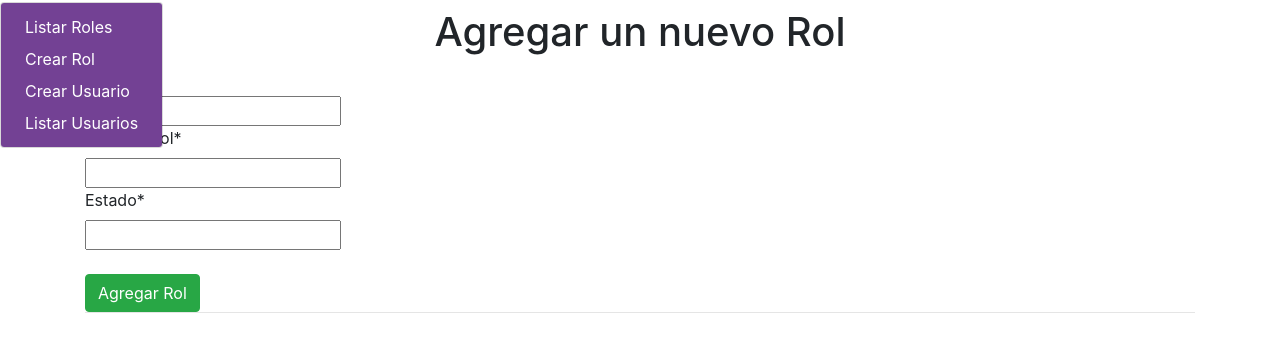
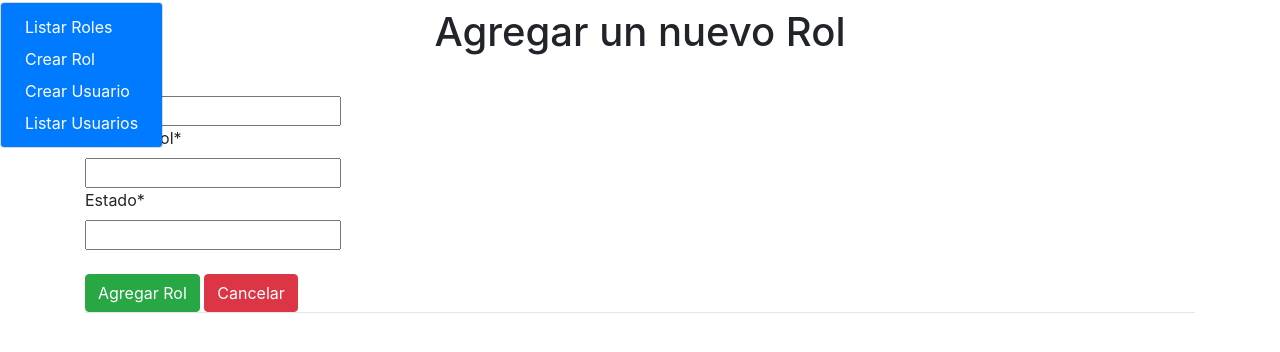
Before and after one commit to luzcyberland/GestVet, a Django app: page /crear_rol/ in a window 1280 px wide, after a click on "Modulo Administrador". Shown: the part 83-435 px from the top of the page. Run offline with Django 3.2, Linux system fonts and the light colour scheme; the visitor is signed in with stand-in values (Sample User, id 1); some libraries are stand-ins or nearby versions.

Commit message:
ajustes de front

```diff
--- a/config/settings.py
+++ b/config/settings.py
@@ -119,7 +119,9 @@ AUTH_PASSWORD_VALIDATORS = [
 # Internationalization
 # https://docs.djangoproject.com/en/3.2/topics/i18n/
 
-LANGUAGE_CODE = 'en-us'
+LANGUAGE_CODE = 'es-PY'
+
+#TIME_ZONE = 'America/Asuncion
 
 TIME_ZONE = 'UTC'
 
--- a/templates/base.html
+++ b/templates/base.html
@@ -1,3 +1,4 @@
+{% load static %}
 <!DOCTYPE html>
 <html lang="en">
 <head>
@@ -9,21 +10,21 @@
     <span class="d-flex justify-content-start" style="background-color: rgb(227,242,253);">
         <h6 style="color: gray;"> Bienvenido, {{ user.first_name}} {{user.last_name}} </h3>
      </span>
-
+    <link rel="shortcut icon" type="image/jpg" href="{% static 'img/Gestvet.png' %}"/>
     <title>{% block title %}{% endblock %}</title>
 
 
 </head>
 <body>
 <nav class="navbar navbar-expand-lg navbar-dark bg-primary">
-  <a class="navbar-brand" href="#">GestVet</a>
+  <a class="navbar-brand" href="{% url 'index'%}">GestVet</a>
   <button class="navbar-toggler" type="button" data-toggle="collapse" data-target="#navbarNav" aria-controls="navbarNav" aria-expanded="false" aria-label="Toggle navigation">
     <span class="navbar-toggler-icon"></span>
   </button>
   <div class="collapse navbar-collapse" id="navbarNav">
     <ul class="navbar-nav">
       <li class="nav-item active">
-        <a class="nav-link" href="#">Inicio<span class="sr-only">(current)</span></a>
+        <a class="nav-link" href="{% url 'index'%}">Inicio<span class="sr-only">(current)</span></a>
       </li>
       <li class="nav-item">
         <a class="nav-link" href="#">Citas</a>
@@ -45,8 +46,8 @@
               aria-haspopup="true" aria-expanded="false">
               Modulo Administrador
             </a>
-            <div class="dropdown-menu" aria-labelledby="navbarDropdown" style="background-color: #734194;">
-            <a class="dropdown-item" href="{% url 'listarroles'%}" style="color : #ffffff;">Listar Roles</a>
+            <div class="dropdown-menu" aria-labelledby="navbarDropdown" style="background-color: #007BFF;">
+            <a class="dropdown-item" href="{% url 'listarroles'%}" style="color : #FFFFFF;" >Listar Roles</a>
             <a class="dropdown-item" href="{% url 'crearrol'%}" style="color : #ffffff;">Crear Rol</a>
             <a class="dropdown-item" href="{% url 'crearusuario'%}" style="color : #ffffff;">Crear Usuario</a>
             <a class="dropdown-item" href="{% url 'listarusuarios'%}" style="color : #ffffff;">Listar Usuarios</a>
--- a/templates/baselogin.html
+++ b/templates/baselogin.html
@@ -40,8 +40,8 @@
 
   </head>
 <body>
-    <img class="mb-4" src= "{% static '/img/Gestvet.png' %}" alt="" width="200" height="200">
-    {% block content %} {% endblock %}
+
+    {% block content %} <img class="mb-4" src= "{% static '/img/Gestvet.png' %}" alt="" width="200" height="200">{% endblock %}
 
   </body>
 </html>
--- a/templates/home.html
+++ b/templates/home.html
@@ -1,7 +1,7 @@
 {% extends 'base.html' %}
 
 {% load crispy_forms_tags %}
-{% block title %}Home{% endblock %}
+{% block title %}GestVet{% endblock %}
 {% block h1 %}Página principal{% endblock %}
 
 {% block content %}
--- a/templates/roles/crear_rol.html
+++ b/templates/roles/crear_rol.html
@@ -8,5 +8,6 @@
     {{ form|crispy }}
     <br>
     <button type="submit" class="btn btn-success">Agregar Rol</button>
+    <a href="{% url 'index'%}" class="btn btn-danger">Cancelar</a>
   </form>
 {% endblock %}
--- a/templates/roles/modificar_rol.html
+++ b/templates/roles/modificar_rol.html
@@ -10,5 +10,6 @@
   {{ form|crispy }}
   <br>
   <button type="submit" class="btn btn-success">Actualizar rol</button>
+  <a href="{% url 'index'%}" class="btn btn-danger">Cancelar</a>
 </form>
 {% endblock %}
--- a/templates/usuarios/crear_usuario.html
+++ b/templates/usuarios/crear_usuario.html
@@ -8,5 +8,6 @@
     {{ form|crispy }}
     <br>
     <button type="submit" class="btn btn-success">Agregar Usuario</button>
+    <a href="{% url 'index'%}" class="btn btn-danger">Cancelar</a>
   </form>
 {% endblock %}
--- a/templates/usuarios/editar_usuario.html
+++ b/templates/usuarios/editar_usuario.html
@@ -10,5 +10,6 @@
   {{ form|crispy }}
   <br>
   <button type="submit" class="btn btn-success">Actualizar usuario</button>
+  <a href="{% url 'index'%}" class="btn btn-danger">Cancelar</a>
 </form>
 {% endblock %}
```
Also changed, not shown: templates/registration/login.html (+8 -1 lines).
